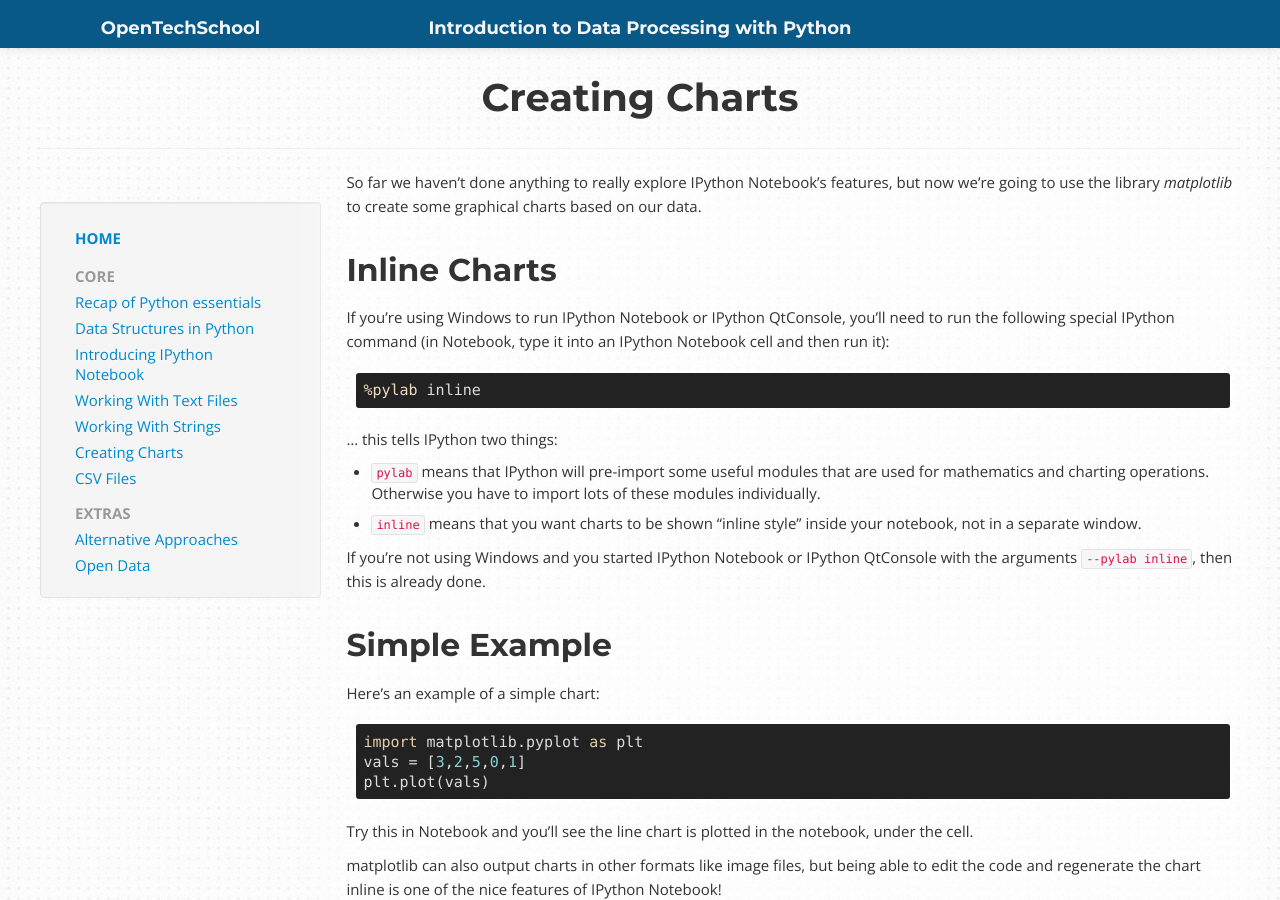
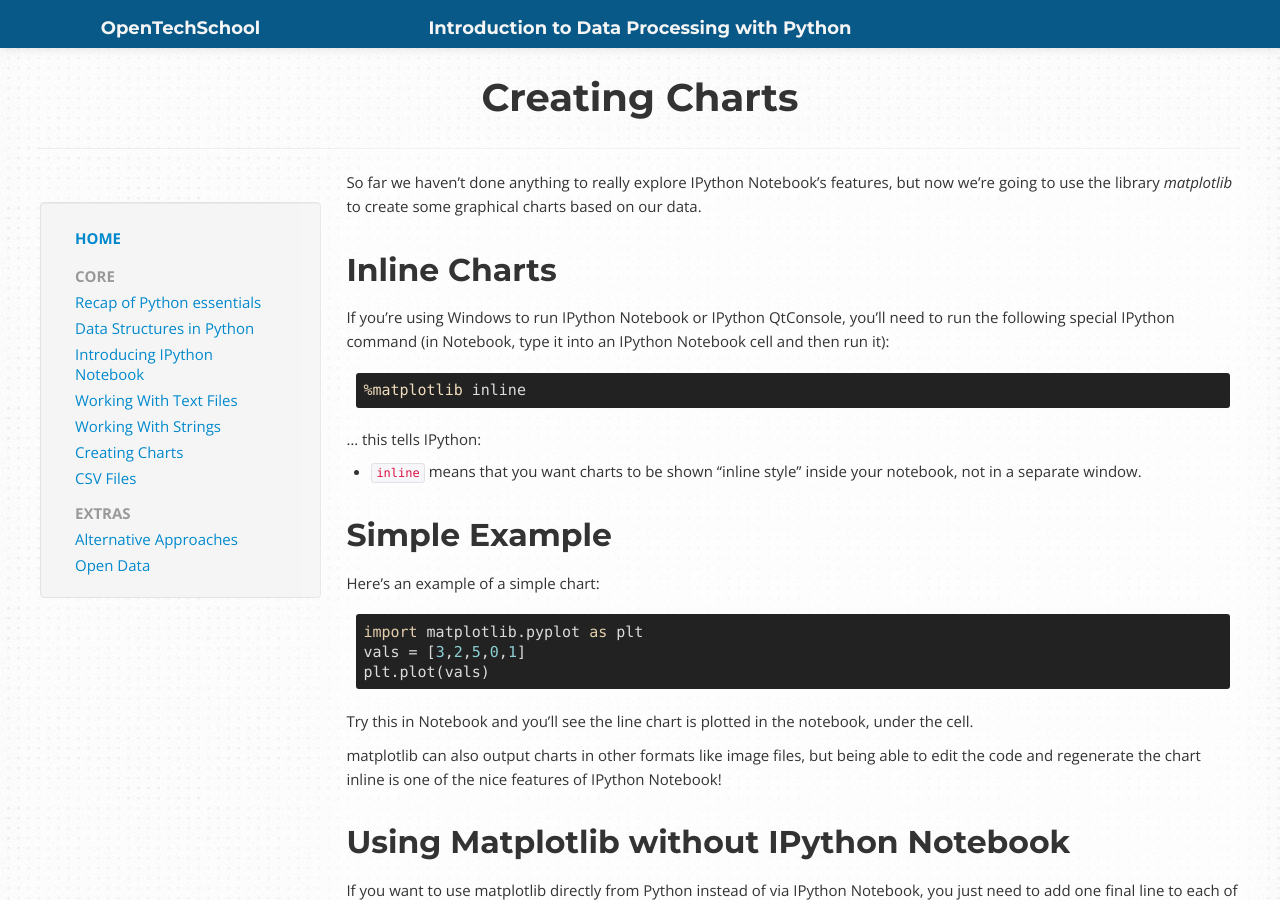
Before and after one commit to OpenTechSchool/python-data-intro, a Jekyll site: the page built from core/charts.md, in a window 1280 px wide and 900 px high. Built offline with Jekyll 4.4.1, drawn with Linux system fonts in a browser that asks for light colours; Markdown is read by kramdown in place of the engine named in the settings.

Commit message:
remove recommendations of pylab
in favor of `%matplotlib`, which does the same thing, excluding imports.

- `%pylab` is gently discouraged, especially in teaching situations,
  because hiding namespaces confuses new folks.
- `ipython notebook --pylab` is strongly discouraged (and deprecated in IPython 2.0)
  because its effects are invisible in the notebook,
  causing great confusion and inconsistent behavior in notebooks
  depending on how the server was started, with no visible indication about why that may be.

```diff
--- a/core/charts.md
+++ b/core/charts.md
@@ -11,15 +11,11 @@
 
 If you're using Windows to run IPython Notebook or IPython QtConsole, you'll need to run the following special IPython command (in Notebook, type it into an IPython Notebook cell and then run it):
 
-    %pylab inline
+    %matplotlib inline
 
-... this tells IPython two things:
-
-* `pylab` means that IPython will pre-import some useful modules that are used for mathematics and charting operations. Otherwise you have to import lots of these modules individually.
+... this tells IPython:
 
 * `inline` means that you want charts to be shown "inline style" inside your notebook, not in a separate window.
-
-If you're not using Windows and you started IPython Notebook or IPython QtConsole with the arguments `--pylab inline`, then this is already done.
 
 ## Simple Example
 
```
Also changed, not shown: core/notebook.md (+5 -5 lines).
